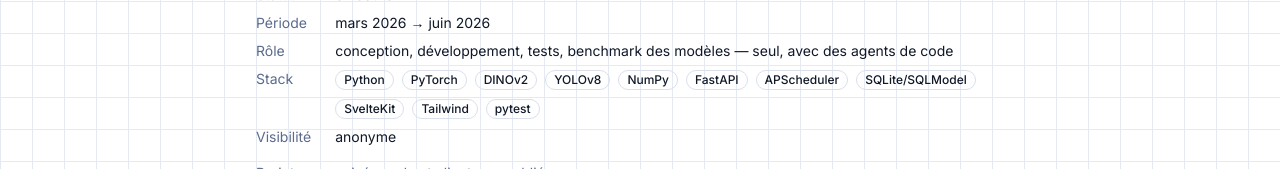
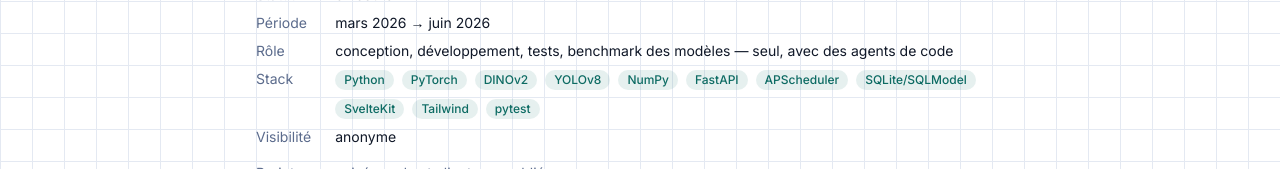
Before and after one commit to cedricgicquiaud/cedricgicquiaud.github.io, a Next.js app: page /projets/ben/ in a window 1280 px wide. Shown: the part 735-904 px from the top of the page. Built offline with nearby package versions, Linux system fonts and the light colour scheme.

Commit message:
fix: use cyber badges on the fiche Stack row, matching the cards

```diff
--- a/components/fiche.tsx
+++ b/components/fiche.tsx
@@ -37,7 +37,7 @@ export function Fiche({ fiche }: { fiche: FicheData }) {
             <ul className="flex flex-wrap gap-2">
               {frontmatter.stack.map((tag) => (
                 <li key={tag}>
-                  <Badge variant="outline">{tag}</Badge>
+                  <Badge variant="cyber">{tag}</Badge>
                 </li>
               ))}
             </ul>
```
